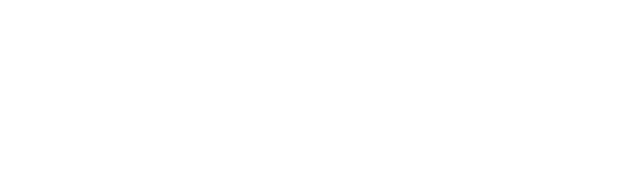
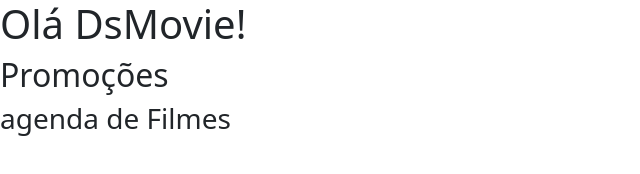
Before and after one commit to adrianosupeleto/DSMovie, a plain HTML site: page index.html in a window 1280 px wide. Shown: the whole page, without its empty margins (0-640 px from the left). Drawn offline with nearby package versions, Linux system fonts and the light colour scheme.

Commit message:
Bootstrap

```diff
--- a/index.html
+++ b/index.html
@@ -5,9 +5,12 @@
     <meta http-equiv="X-UA-Compatible" content="IE=edge">
     <meta name="viewport" content="width=device-width, initial-scale=1.0">
     <title>DSMovie</title>
+    <link href="https://cdn.jsdelivr.net/npm/bootstrap@5.1.3/dist/css/bootstrap.min.css" rel="stylesheet" integrity="sha384-1BmE4kWBq78iYhFldvKuhfTAU6auU8tT94WrHftjDbrCEXSU1oBoqyl2QvZ6jIW3" crossorigin="anonymous">
 </head>
 <body>
-
+<h1>Olá DsMovie!</h1>
+<h2>Promoções</h2>
+<h3>agenda de Filmes</h3>
 
 </body>
 </html>
```
